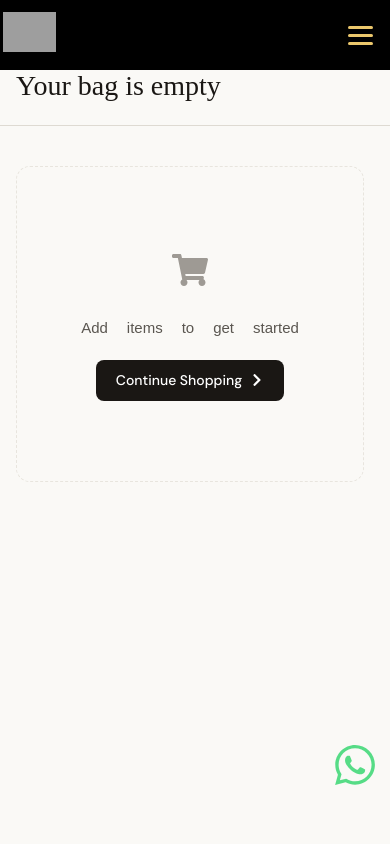
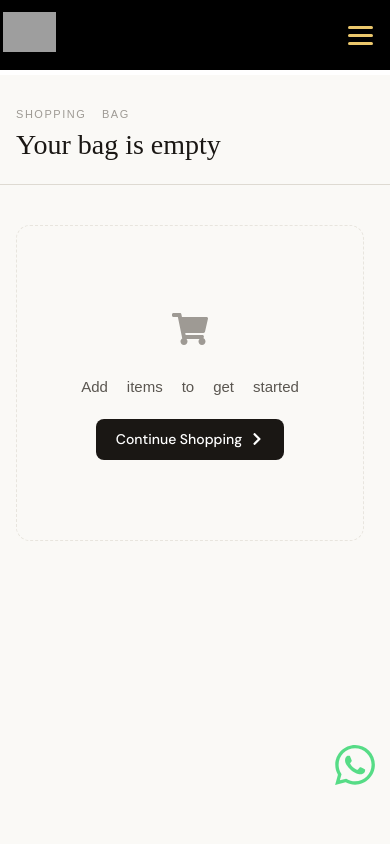
Before and after one commit to siri-SSLLP/sequence-website, a React (Vite) app in the folder client/: page /cart in a window 390 px wide. Shown: the top 844 px of the page. Built offline with nearby package versions, Linux system fonts and the light colour scheme; grey boxes are pictures that could not be loaded; a web font is replaced by a local one.

Commit message:
cart page fixing

```diff
--- a/client/src/Components/Cart/Cart.css
+++ b/client/src/Components/Cart/Cart.css
@@ -23,6 +23,7 @@
   background: var(--surface);
   min-height: 100vh;
   color: var(--ink);
+  margin-top: 180px;
 }
 
 /* ── Header ────────────────────────────────────────────────── */
@@ -944,3 +945,9 @@
 @keyframes spin {
   to { transform: rotate(360deg); }
 }
+
+@media (max-width:990px){
+  .cart-page{
+    margin-top: 75px;
+  }
+}
```
